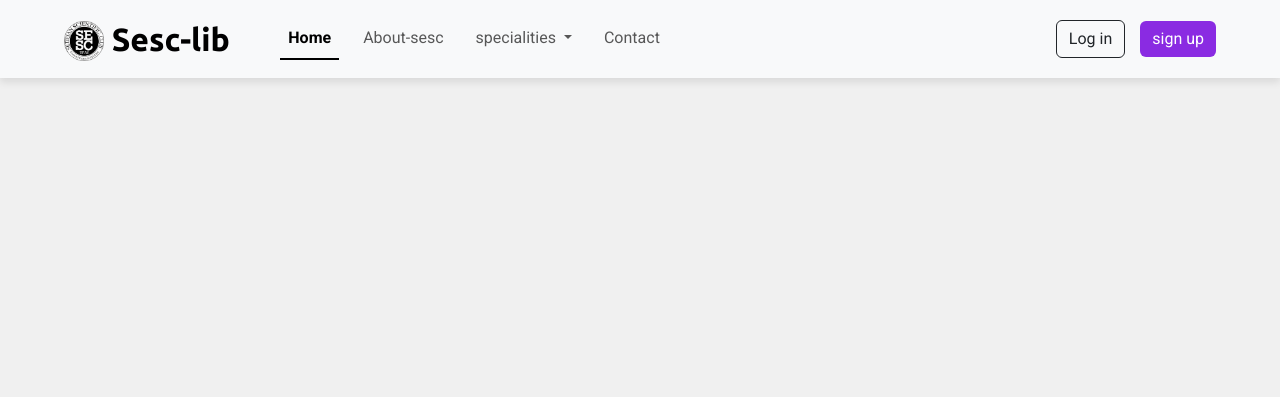
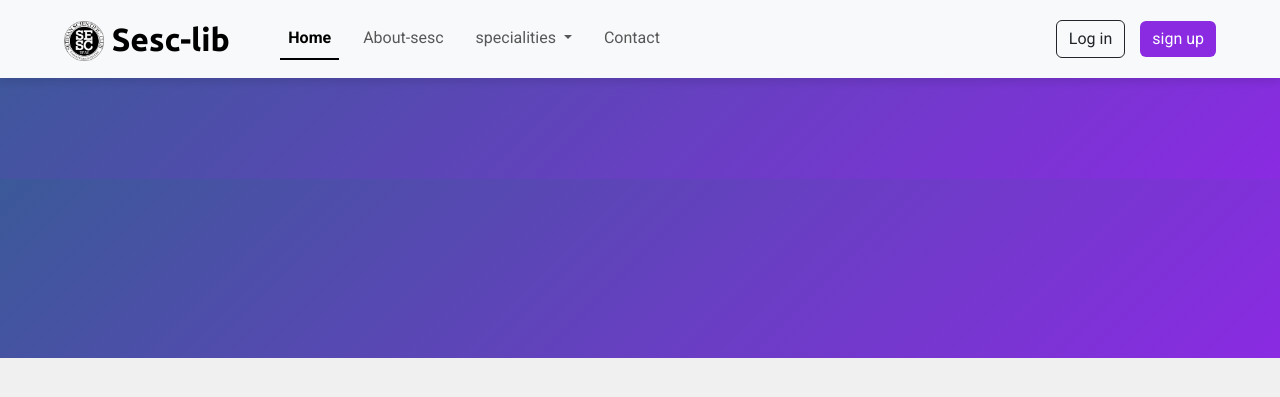
Before and after one commit to chihebabiza/sesclib, a web app: file index.html in a window 1280 px wide. Shown: the top 397 px of the page. Run offline with its HTML, style and script files only (its server is not run), Linux system fonts and the light colour scheme.

Commit message:
Divide sections into colored and white sections with updated CSS styles

```diff
--- a/css/styles.css
+++ b/css/styles.css
@@ -4,13 +4,24 @@ body{
   font-style: normal;
   background-color: #F0F0F0;
   color: #333;
+  text-align: center;
 }
 h1, h2, h3 {
   font-family: 'Montserrat', sans-serif;
-  color: #004080; /* Deep blue for titles */
+  color: #004080;
 }
+/* container */
 .container-fluid{
     padding: 7% 15%;
+}
+/* sections */
+.colored-section{
+    background: linear-gradient(135deg, #3B5998, #8A2BE2);
+    color: white;
+}
+.white-section{
+    background-color: #ffffff;
+    color: #333333;
 }
 /* navigation bar */
 .navbar{
--- a/index.html
+++ b/index.html
@@ -18,7 +18,7 @@
 </head>
 <body>
     <!-- home section-->
-     <section id="home">
+     <section class="colored-section" id="home">
         <!-- navbar -->
         <nav class="navbar navbar-expand-lg bg-body-tertiary">
                 <a class="navbar-brand" href="#">
@@ -64,21 +64,21 @@
     </div>
      </section>
      <!-- Specialities Section -->
-      <section id="specialities">
+      <section id="specialities" class="white-section">
 
       </section>
       <!-- Resources Section -->
-       <section id="resources">
+       <section id="resources" class="colored-section">
 
        </section>
       <!-- Club Section -->
-       <section id="club">
+       <section id="club" class="white-section">
 
 
 
        </section>
      <!-- contact -->
-     <footer id="footer">
+     <footer id="footer" class="colored-section">
         <div class="container-fluid">
 
 
```
